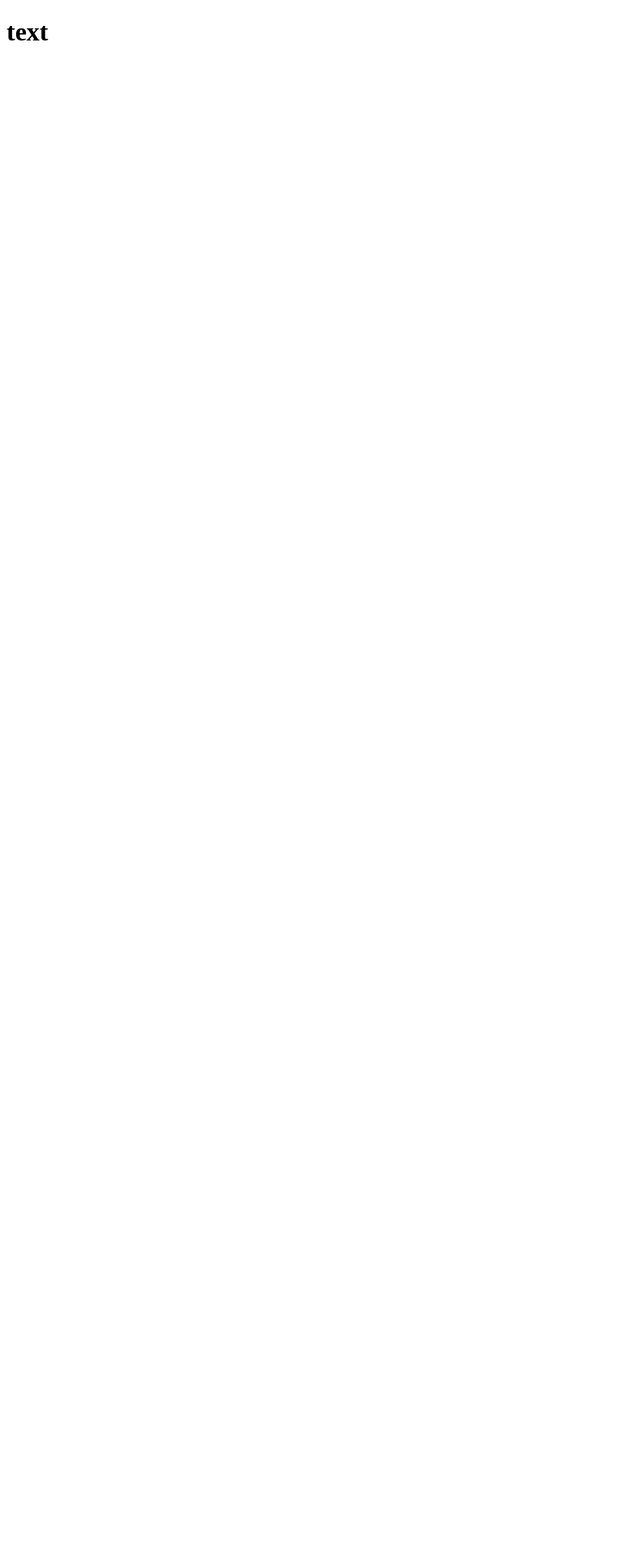
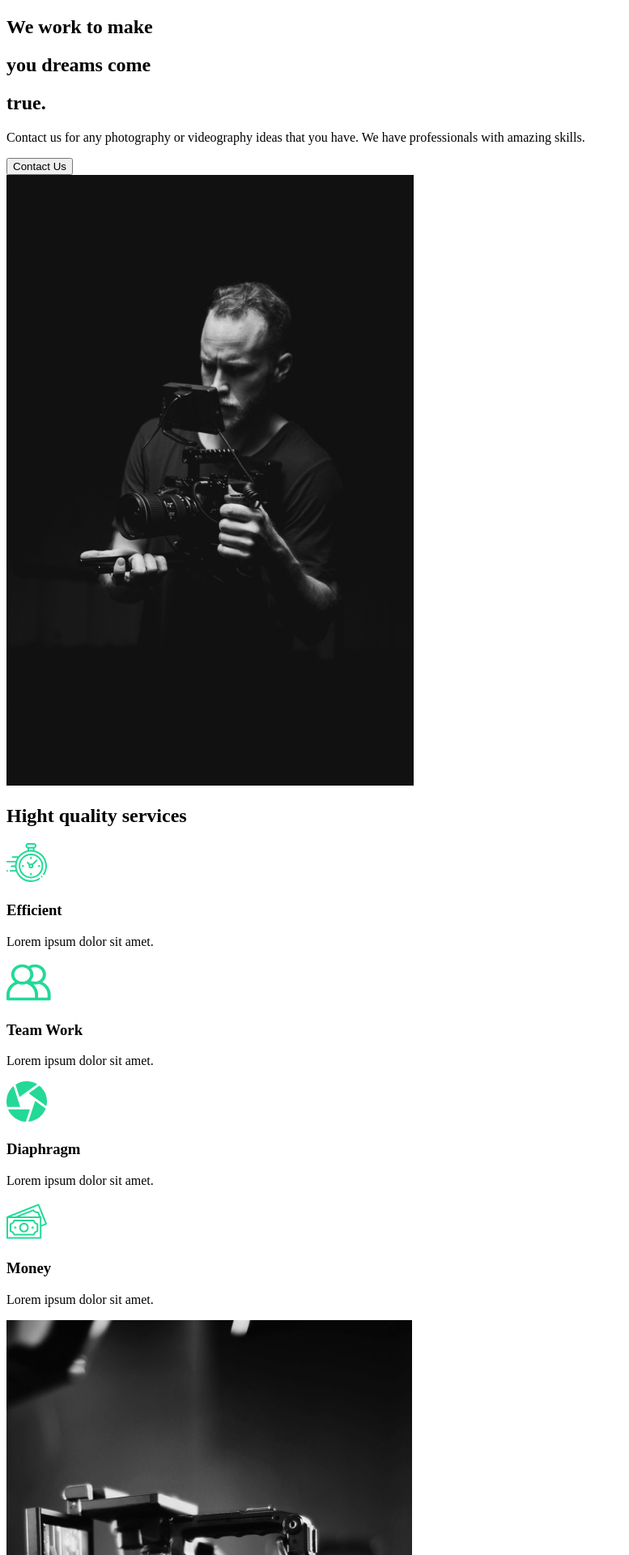
Before and after one commit to bgfranks/capture, a React (Create React App) app: page / in a window 1280 px wide. Shown: the top 1920 px of the page at 81% size, without its empty margins (0-777 px from the left). Before the commit the page ends 800 px from the top, so only its background shows below. Built offline with nearby package versions, Linux system fonts and the light colour scheme.

Commit message:
created the about and services section for the about page

```diff
--- a/src/App.js
+++ b/src/App.js
@@ -1,7 +1,9 @@
+import About from "./pages/About"
+
 function App() {
   return (
     <div>
-      <h1>text</h1>
+      <About />
     </div>
   )
 }
--- /dev/null
+++ b/src/components/AboutSection.js
@@ -0,0 +1,35 @@
+import React from "react"
+
+import home1 from "../img/home1.png"
+
+const AboutSection = () => {
+  return (
+    <div>
+      <div className="description">
+        <div className="title">
+          <div className="hide">
+            <h2>We work to make</h2>
+          </div>
+          <div className="hide">
+            <h2>
+              you <span>dreams</span> come
+            </h2>
+          </div>
+          <div className="hide">
+            <h2>true.</h2>
+          </div>
+        </div>
+        <p>
+          Contact us for any photography or videography ideas that you have. We
+          have professionals with amazing skills.
+        </p>
+        <button>Contact Us</button>
+      </div>
+      <div className="image">
+        <img src={home1} alt="Guy with a camera" />
+      </div>
+    </div>
+  )
+}
+
+export default AboutSection
--- /dev/null
+++ b/src/components/ServicesSection.js
@@ -0,0 +1,52 @@
+import clock from "../img/clock.svg"
+import diaphragm from "../img/diaphragm.svg"
+import money from "../img/money.svg"
+import teamwork from "../img/teamwork.svg"
+import home2 from "../img/home2.png"
+
+const ServicesSection = () => {
+  return (
+    <div className="services">
+      <div className="description">
+        <h2>
+          Hight <span>quality</span> services
+        </h2>
+        <div className="cards">
+          <div className="card">
+            <div className="icon">
+              <img src={clock} alt="clock" />
+              <h3>Efficient</h3>
+            </div>
+            <p>Lorem ipsum dolor sit amet.</p>
+          </div>
+          <div className="card">
+            <div className="icon">
+              <img src={teamwork} alt="teamwork" />
+              <h3>Team Work</h3>
+            </div>
+            <p>Lorem ipsum dolor sit amet.</p>
+          </div>
+          <div className="card">
+            <div className="icon">
+              <img src={diaphragm} alt="diaphragm" />
+              <h3>Diaphragm</h3>
+            </div>
+            <p>Lorem ipsum dolor sit amet.</p>
+          </div>
+          <div className="card">
+            <div className="icon">
+              <img src={money} alt="money" />
+              <h3>Money</h3>
+            </div>
+            <p>Lorem ipsum dolor sit amet.</p>
+          </div>
+        </div>
+      </div>
+      <div className="image">
+        <img src={home2} alt="camera" />
+      </div>
+    </div>
+  )
+}
+
+export default ServicesSection
--- /dev/null
+++ b/src/pages/About.js
@@ -0,0 +1,15 @@
+import React from "react"
+
+import AboutSection from "../components/AboutSection"
+import ServicesSection from "../components/ServicesSection"
+
+const About = () => {
+  return (
+    <>
+      <AboutSection />
+      <ServicesSection />
+    </>
+  )
+}
+
+export default About
```
